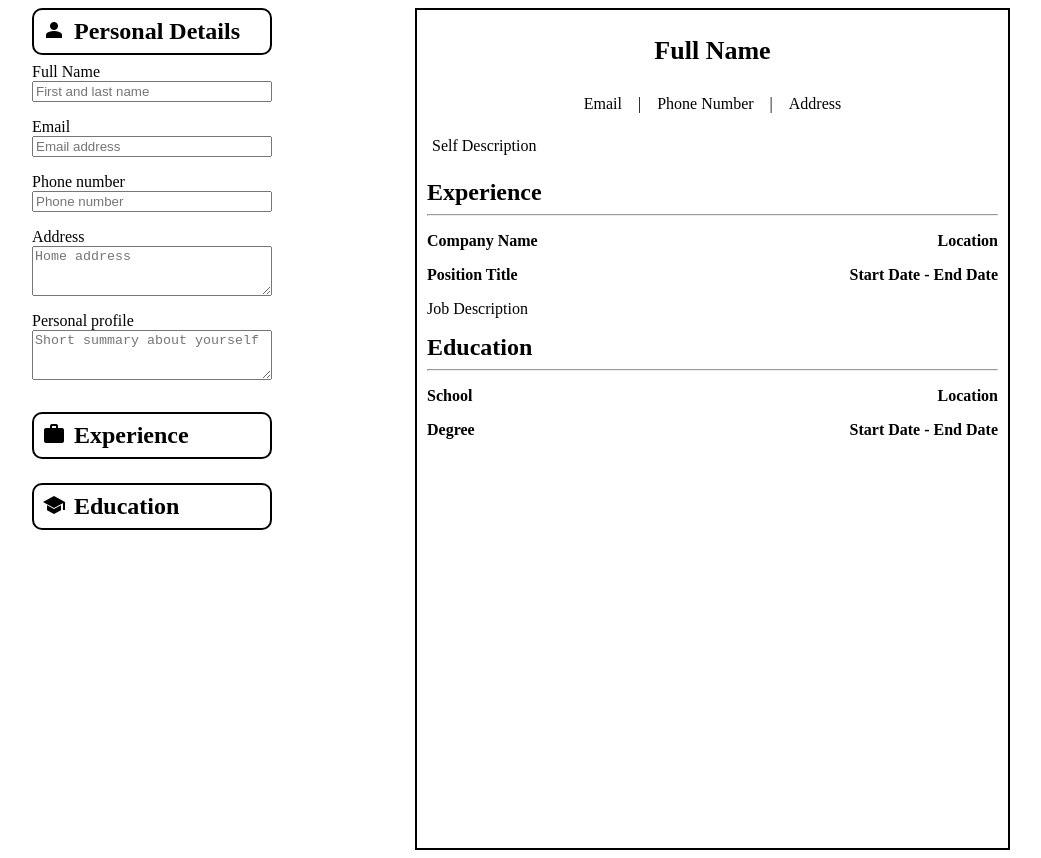
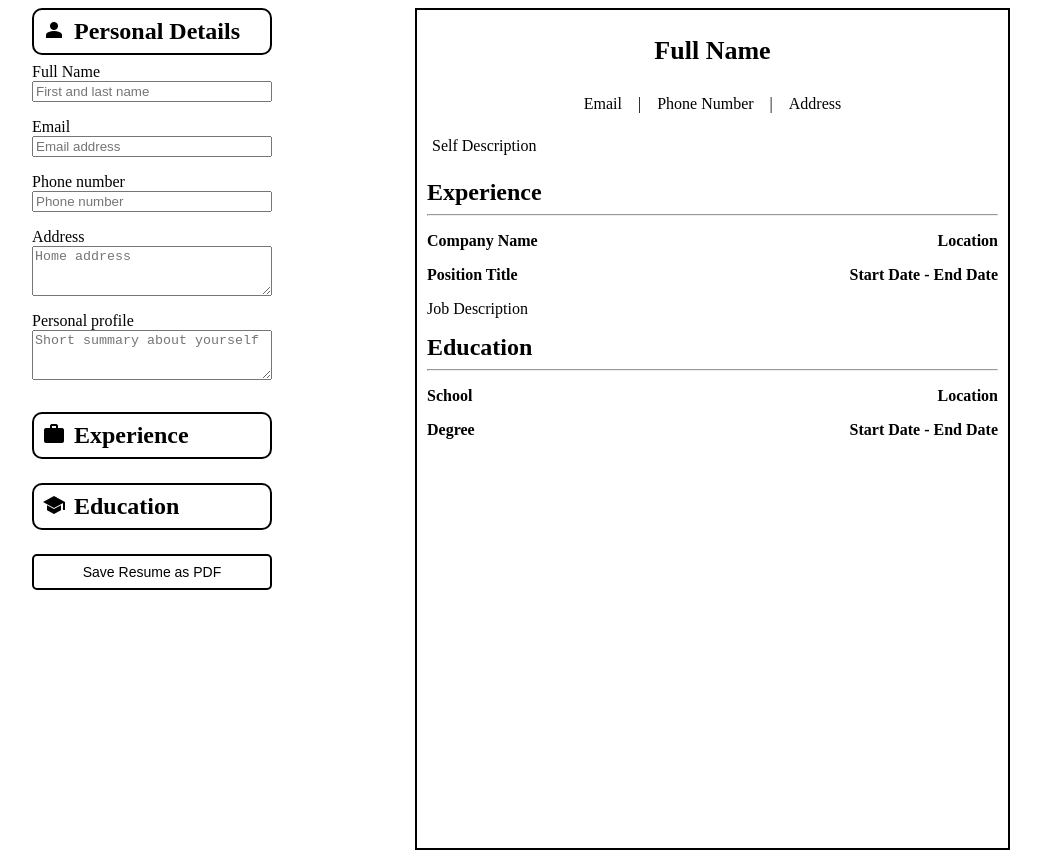
Before and after one commit to fahryanputra/CV-maker, a React (Vite) app: page / in a window 1280 px wide. Shown: the whole page, without its empty margins (119-1160 px from the left). Built offline with nearby package versions, Linux system fonts and the light colour scheme.

Commit message:
Add feature to download resume as PDF

```diff
--- a/package.json
+++ b/package.json
@@ -10,7 +10,6 @@
     "preview": "vite preview"
   },
   "dependencies": {
-    "html2canvas": "^1.4.1",
     "jspdf": "^2.5.1",
     "normalize.css": "^8.0.1",
     "react": "^18.2.0",
--- a/src/components/forms/InputForm.jsx
+++ b/src/components/forms/InputForm.jsx
@@ -3,6 +3,7 @@ import PersonalDetails from "./PersonalDetails";
 import Education from "./Education";
 import Experience from "./Experience";
 import { useState } from "react";
+import { jsPDF } from "jspdf";
 
 function InputForm({ data, setData }) {
   function handleChange(e, formName, id, inputName) {
@@ -12,6 +13,16 @@ function InputForm({ data, setData }) {
         if (element.id === id) element[inputName] = e.target.value;
         return element;
       }),
+    });
+  }
+
+  function printResume() {
+    const resume = new jsPDF("portrait", "pt", "a4");
+    let pageCount = resume.internal.getNumberOfPages();
+
+    resume.html(document.querySelector(".resume")).then(() => {
+      resume.deletePage(pageCount + 1);
+      resume.save("resume.pdf");
     });
   }
 
@@ -53,6 +64,8 @@ function InputForm({ data, setData }) {
         onShow={() => toggleFormVisibility(2)}
         removeForm={removeForm}
       />
+
+      <button onClick={printResume}>Save Resume as PDF</button>
     </div>
   );
 }
```
Also changed, not shown: 1 other file (tests, documents, lock files or other folders).
